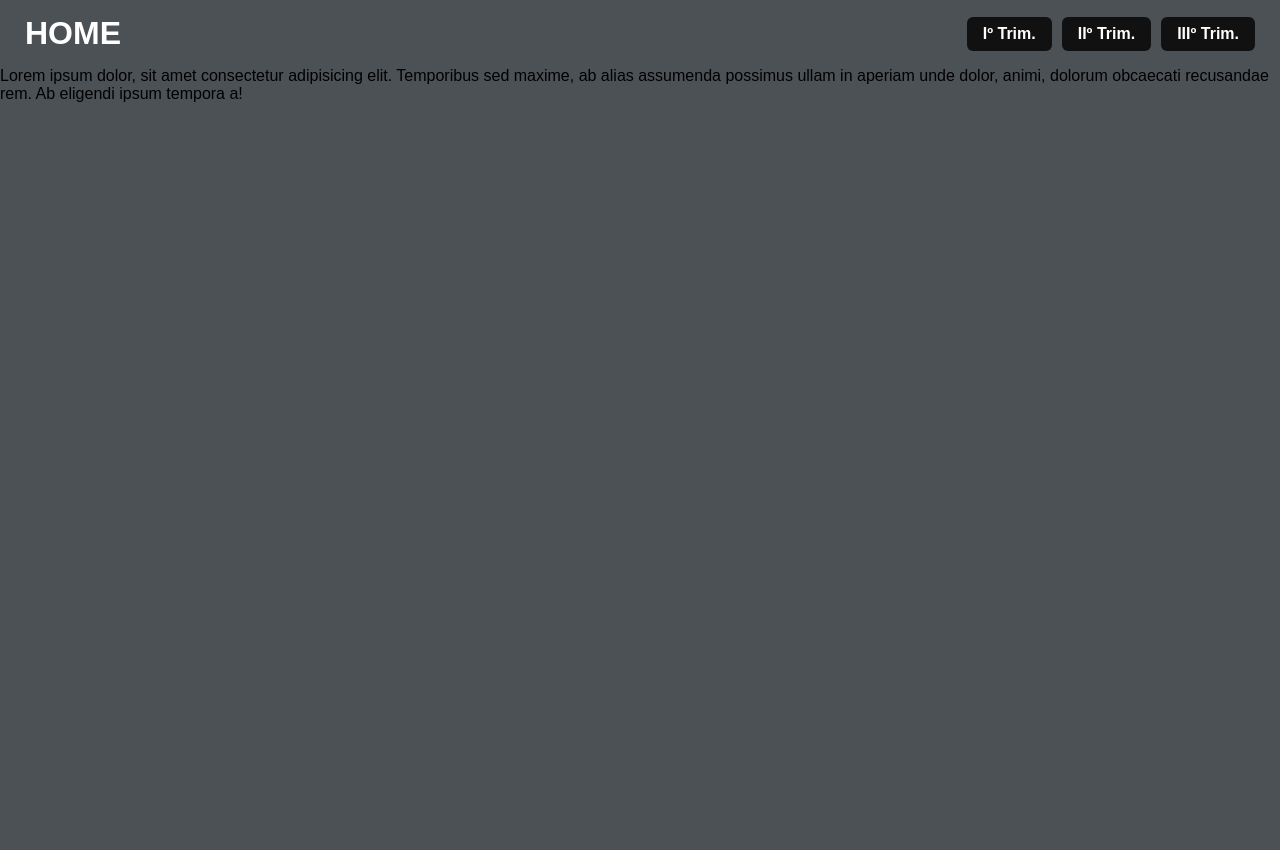
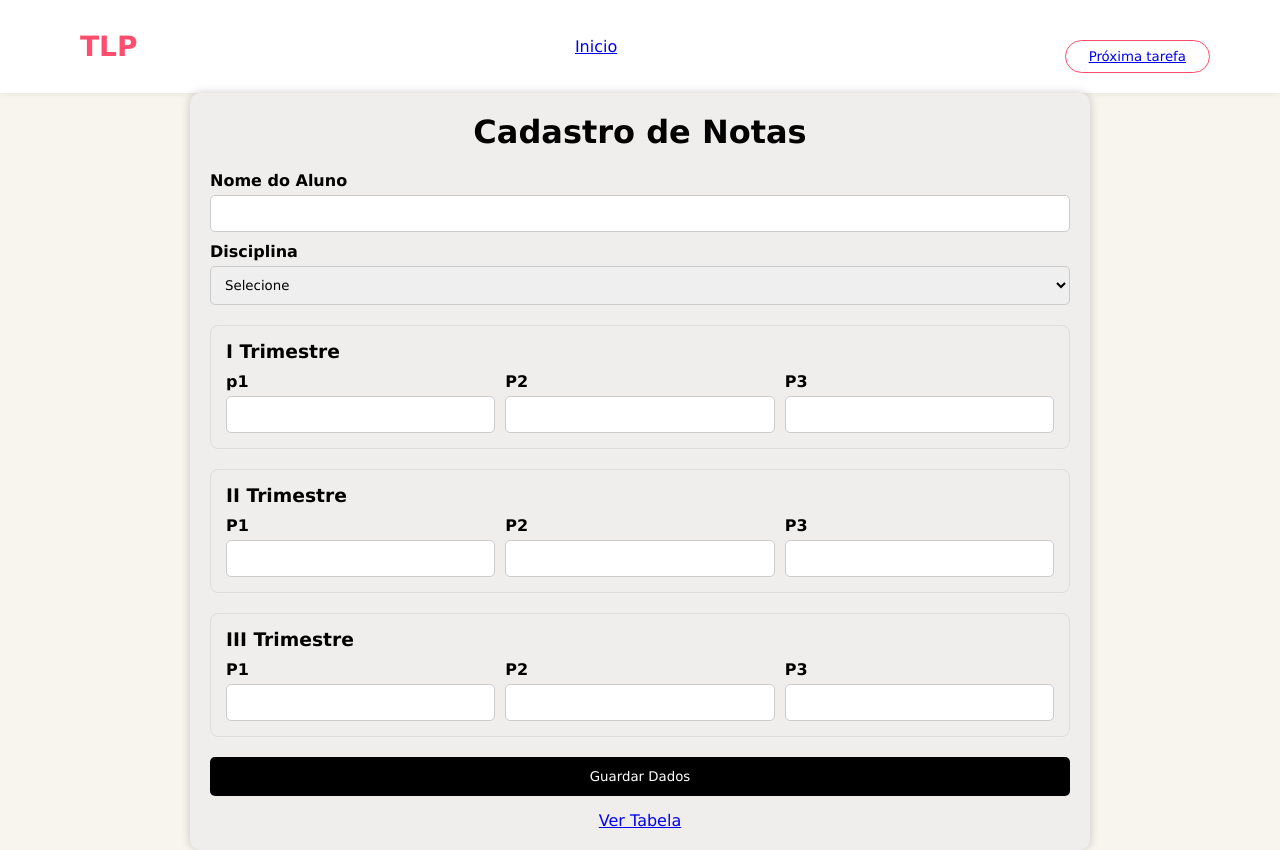
Before and after one commit to pedrocanjila/Canjila, a plain HTML site: page pag/ttt1.html in a window 1280 px wide. Before the commit the page ends 800 px from the top, so only its background shows below. Drawn offline with Linux system fonts and the light colour scheme.

Commit message:
Update ttt1.html

```diff
--- a/pag/ttt1.html
+++ b/pag/ttt1.html
@@ -3,106 +3,308 @@
 <head>
 <meta charset="UTF-8">
 <meta name="viewport" content="width=device-width, initial-scale=1.0">
-  <title>I Trimestre</title>
+<title>Felizes</title>
 
 <style>
-    * {
-      margin: 0;
-      padding: 0;
-      box-sizing: border-box;
-      font-family: Arial, Helvetica, sans-serif;
+*{
+margin:0;
+padding:0;
+box-sizing:border-box;
+font-family:Verdana, sans-serif;
 }
 
-    body {
-      background: #4c5156;
+body{
+background:#f8f5ef;
+}
+
+/* NAV */
+nav{
+display:flex;
+justify-content:space-between;
+align-items:center;
+padding:20px 80px;
+background:white;
+box-shadow:0 2px 5px rgba(0,0,0,0.05);
+}
+
+.logo{
+font-size:28px;
+color:#ff4d6d;
+font-weight:bold;
+}
+
+nav ul{
+display:flex;
+gap:30px;
+list-style:none;
+color:#555;
+}
+
+.nav-btns button{
+padding:8px 18px;
+border-radius:20px;
+border:1px solid #ff4d6d;
+background:transparent;
+color:#ff4d6d;
+cursor:pointer;
+margin-left:10px;
+}
+
+.register{
+background:#ff4d6d;
+color:white;
+}
+
+/* HERO */
+.hero{
+height:90vh;
+background:linear-gradient(rgba(255,255,255,0.3),rgba(255,255,255,0.4)),
+url('https://images.unsplash.com/photo-1492724441997-5dc865305da7') center/cover;
+display:flex;
+align-items:center;
+padding:0 80px;
+}
+
+.content{
+max-width:600px;
+}
+
+.content h1{
+font-size:48px;
+color:#ff4d6d;
+margin-bottom:20px;
+}
+
+.content p{
+font-size:20px;
+color:#444;
+margin-bottom:30px;
+}
+
+.options button{
+display:block;
+margin-bottom:15px;
+padding:12px 25px;
+border-radius:25px;
+border:2px solid #ff4d6d;
+background:white;
+color:#ff4d6d;
+cursor:pointer;
+width:250px;
+}
+
+.container{
+    max-width:900px;
+    margin:auto;
+    background: rgb(240, 237, 237);
+    padding:20px;
+    border-radius:10px;
+    box-shadow:0 0 10px rgba(0,0,0,.2);
+}
+
+h1{
+    text-align:center;
+    margin-bottom:20px;
+}
+
+label{
+    display:block;
+    margin-top:10px;
+    font-weight:bold;
+}
+
+input,select{
+    width:100%;
+    padding:10px;
+    margin-top:5px;
+    border:1px solid #ccc;
+    border-radius:5px;
+}
+
+.trimestre{
+    margin-top:20px;
+    padding:15px;
+    border:1px solid #ddd;
+    border-radius:8px;
+}
+
+.row{
+    display:grid;
+    grid-template-columns:repeat(3,1fr);
+    gap:10px;
+}
+
+button{
+    margin-top:20px;
+    padding:12px;
+    width:100%;
+    background:black;
+    color:white;
+    border:none;
+    border-radius:5px;
+    cursor:pointer;
+}
+
+button:hover{
+    background:#333;
+}
+
+.link{
+    display:block;
+    text-align:center;
+    margin-top:15px;
 }
 
 
-    .header {
-      position: sticky;
-      top: 0;
-
-      padding: 15px 25px;
-      display: flex;
-      justify-content: space-between;
-      align-items: center;
-    }
-
-    .header h1 a {
-      color: #fff;
-      text-decoration: none;
-    }
-
-    nav {
-      display: flex;
-      gap: 10px;
-
-    }
-
-    nav a {
-      text-decoration: none;
-      padding: 8px 16px;
-      background: #111111;
-      color: #fff;
-      border-radius: 6px;
-      font-weight: bold;
-      align-items: center;
-    }
-
-
-    main {
-      padding: 40px;
-    }
-
-    .trimestre-box {
-
-      padding: 30px;
-      border-radius: 10px;
-      box-shadow: 0 4px 10px rgba(0,0,0,0.1);
-    }
-
-    .trimestre-box h2 {
-      margin-bottom: 25px;
-      color: #000000;
-    }
-
-
-    .trabalhos {
-      display: flex;
-      gap: 15px;
-      flex-wrap: wrap;
-    }
-
-    .trabalhos a {
-      padding: 15px 20px;
-      background: #060606;
-      color: #fff;
-      text-decoration: none;
-      font-weight: bold;
-      border-radius: 8px;
-      transition: 0.3s;
-    }
-
-    .trabalhos a:hover {
-      background: #38f848;
-      color: #000;
-    }
 </style>
 </head>
 
 <body>
 
-<header class="header">
-  <h1><a href="../index.html">HOME</a></h1>
+<nav>
+<div class="logo">TLP</div>
 
-  <nav>
-    <a href="trimestre1.html">Iº Trim.</a>
-    <a href="trimestre2.html">IIº Trim.</a>
-    <a href="trimestre3.html">IIIº Trim.</a>
+<ul>
+<li><a href="../index.html">Inicio</a></li>
+</ul>
+
+<div class="nav-btns">
+<button class="register"><a href="ttt2.html">Próxima tarefa</a></button>
+</div>
 </nav>
-</header>
 
-<p>Lorem ipsum dolor, sit amet consectetur adipisicing elit. Temporibus sed maxime, ab alias assumenda possimus ullam in aperiam unde dolor, animi, dolorum
-  obcaecati recusandae rem. Ab eligendi ipsum tempora a!</p>
+
+<div class="container">
+
+  <h1>Cadastro de Notas</h1>
+
+  <form id="formulario">
+
+  <label>Nome do Aluno</label>
+  <input type="text" id="nome" required>
+
+  <label>Disciplina</label>
+  <select id="disciplina" required>
+  <option value="">Selecione</option>
+  <option>Matemática</option>
+  <option>TLP</option>
+  <option>Sistema de Informação</option>
+  <option>IAG</option>
+  <option>Empreendedorismo</option>
+  <option>Projecto Tecnológico</option>
+  </select>
+
+  <div class="trimestre">
+  <h3>I Trimestre</h3>
+
+  <div class="row">
+  <div>
+  <label>p1</label>
+  <input type="number" id="mac1">
+  </div>
+
+  <div>
+  <label>P2</label>
+  <input type="number" id="pp1">
+  </div>
+
+  <div>
+  <label>P3</label>
+  <input type="number" id="pt1">
+  </div>
+  </div>
+  </div>
+
+  <div class="trimestre">
+  <h3>II Trimestre</h3>
+
+  <div class="row">
+  <div>
+  <label>P1</label>
+  <input type="number" id="mac2">
+  </div>
+
+  <div>
+  <label>P2</label>
+  <input type="number" id="pp2">
+  </div>
+
+  <div>
+  <label>P3</label>
+  <input type="number" id="pt2">
+  </div>
+  </div>
+  </div>
+
+  <div class="trimestre">
+  <h3>III Trimestre</h3>
+
+  <div class="row">
+  <div>
+  <label>P1</label>
+  <input type="number" id="mac3">
+  </div>
+
+  <div>
+  <label>P2</label>
+  <input type="number" id="pp3">
+  </div>
+
+  <div>
+  <label>P3</label>
+  <input type="number" id="pt3">
+  </div>
+  </div>
+  </div>
+
+  <button type="submit">Guardar Dados</button>
+
+  </form>
+
+  <a class="link" href="ttt2.html">
+  Ver Tabela
+  </a>
+
+  </div>
+
+
+  <script>
+
+    document.getElementById("formulario").addEventListener("submit", function(e){
+
+    e.preventDefault();
+
+    let dados = JSON.parse(localStorage.getItem("notas")) || [];
+
+    dados.push({
+
+    nome: document.getElementById("nome").value,
+    disciplina: document.getElementById("disciplina").value,
+
+    mac1: document.getElementById("mac1").value,
+    pp1: document.getElementById("pp1").value,
+    pt1: document.getElementById("pt1").value,
+
+    mac2: document.getElementById("mac2").value,
+    pp2: document.getElementById("pp2").value,
+    pt2: document.getElementById("pt2").value,
+
+    mac3: document.getElementById("mac3").value,
+    pp3: document.getElementById("pp3").value,
+    pt3: document.getElementById("pt3").value
+
+    });
+
+    localStorage.setItem("notas", JSON.stringify(dados));
+
+    alert("Dados guardados com sucesso!");
+
+    this.reset();
+
+    });
+
+    </script>
+
+
 </body>
 </html>
```
Lines whose indentation alone changed are shown as unchanged.
